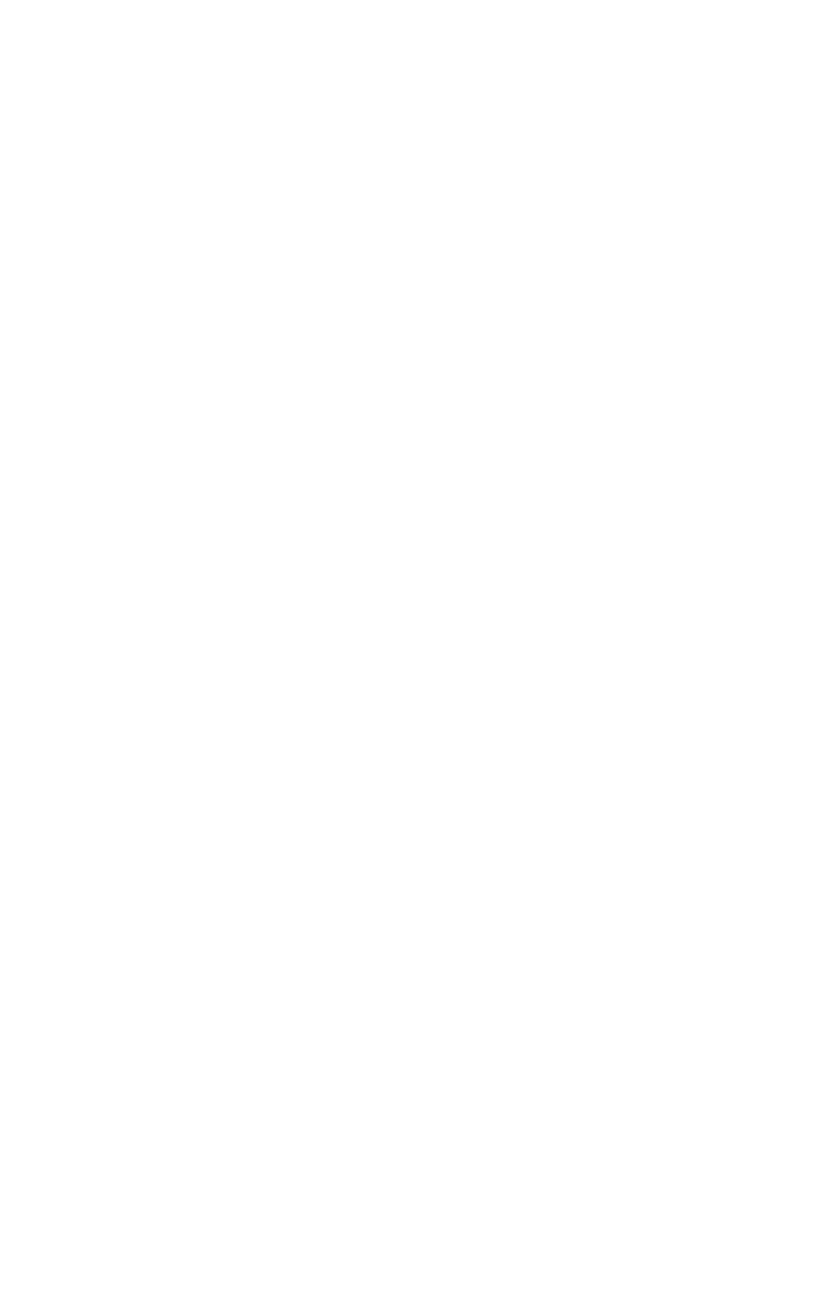
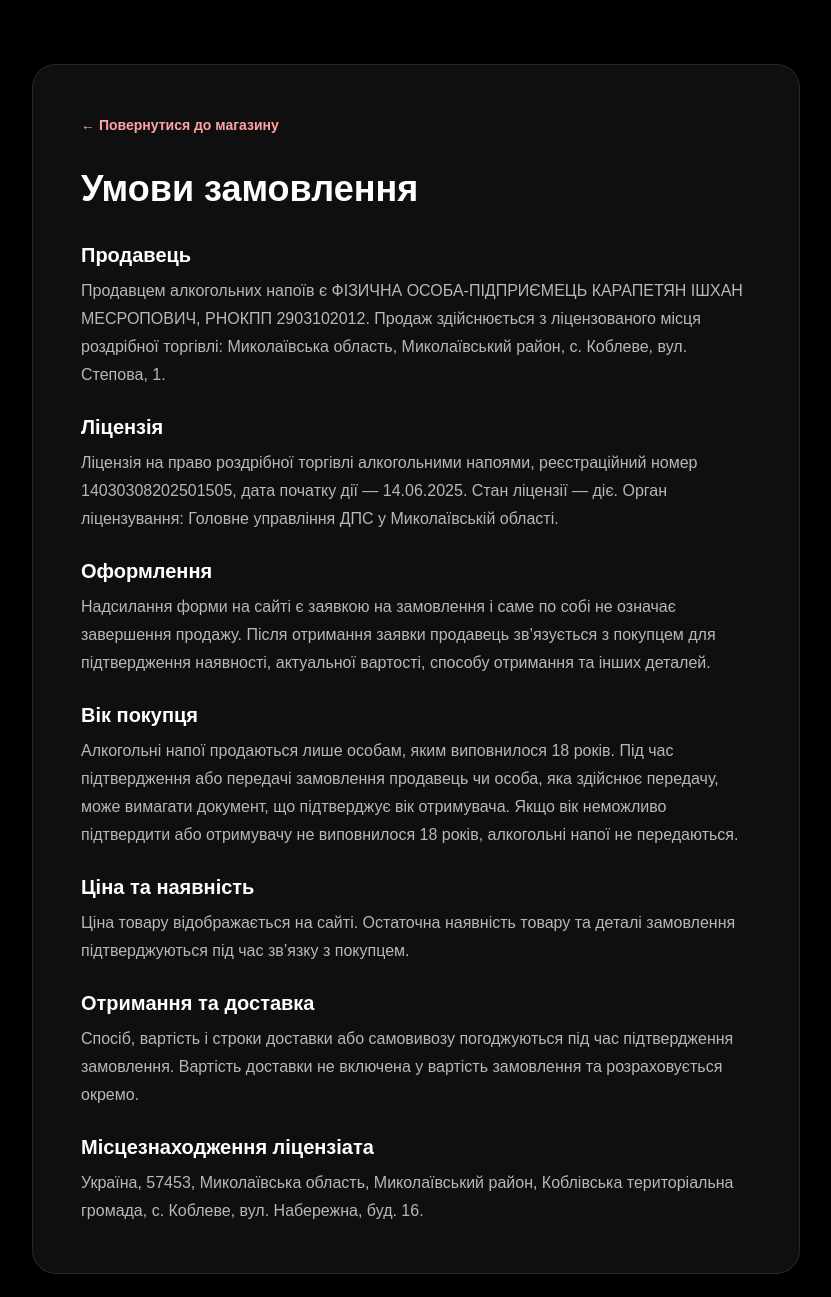
Before and after one commit to dankarapetian/koblivski-vyna, a Next.js app: page /terms in a window 1280 px wide. Before the commit this address had no page. Shown: the top 1297 px of the page, without its empty margins (224-1055 px from the left). Before the commit the page ends 800 px from the top, so only its background shows below. Built offline with nearby package versions, Linux system fonts and the light colour scheme.

Commit message:
Restore terms page with correct noindex SEO

```diff
--- a/app/terms/page.tsx
+++ b/app/terms/page.tsx
@@ -1,5 +1,59 @@
-import { permanentRedirect } from "next/navigation";
+import type { Metadata } from "next";
+import Link from "next/link";
+
+export const metadata: Metadata = {
+  title: "Умови замовлення | Коблевські вина",
+  description: "Умови замовлення на сайті Коблевські вина.",
+  alternates: {
+    canonical: "/terms",
+  },
+  robots: {
+    index: false,
+    follow: true,
+    googleBot: {
+      index: false,
+      follow: true,
+    },
+  },
+};
 
 export default function TermsPage() {
-  permanentRedirect("/");
+  return (
+    <main className="min-h-screen bg-black px-6 py-16 text-white">
+      <article className="mx-auto max-w-3xl rounded-3xl border border-white/10 bg-white/[0.06] p-7 md:p-12">
+        <Link href="/" className="text-sm font-bold text-red-300 hover:text-red-200">← Повернутися до магазину</Link>
+        <h1 className="mt-8 text-4xl font-black">Умови замовлення</h1>
+        <div className="mt-8 space-y-6 leading-7 text-white/70">
+          <section>
+            <h2 className="text-xl font-bold text-white">Продавець</h2>
+            <p className="mt-2">Продавцем алкогольних напоїв є ФІЗИЧНА ОСОБА-ПІДПРИЄМЕЦЬ КАРАПЕТЯН ІШХАН МЕСРОПОВИЧ, РНОКПП 2903102012. Продаж здійснюється з ліцензованого місця роздрібної торгівлі: Миколаївська область, Миколаївський район, с. Коблеве, вул. Степова, 1.</p>
+          </section>
+          <section>
+            <h2 className="text-xl font-bold text-white">Ліцензія</h2>
+            <p className="mt-2">Ліцензія на право роздрібної торгівлі алкогольними напоями, реєстраційний номер 14030308202501505, дата початку дії — 14.06.2025. Стан ліцензії — діє. Орган ліцензування: Головне управління ДПС у Миколаївській області.</p>
+          </section>
+          <section>
+            <h2 className="text-xl font-bold text-white">Оформлення</h2>
+            <p className="mt-2">Надсилання форми на сайті є заявкою на замовлення і саме по собі не означає завершення продажу. Після отримання заявки продавець зв’язується з покупцем для підтвердження наявності, актуальної вартості, способу отримання та інших деталей.</p>
+          </section>
+          <section>
+            <h2 className="text-xl font-bold text-white">Вік покупця</h2>
+            <p className="mt-2">Алкогольні напої продаються лише особам, яким виповнилося 18 років. Під час підтвердження або передачі замовлення продавець чи особа, яка здійснює передачу, може вимагати документ, що підтверджує вік отримувача. Якщо вік неможливо підтвердити або отримувачу не виповнилося 18 років, алкогольні напої не передаються.</p>
+          </section>
+          <section>
+            <h2 className="text-xl font-bold text-white">Ціна та наявність</h2>
+            <p className="mt-2">Ціна товару відображається на сайті. Остаточна наявність товару та деталі замовлення підтверджуються під час зв’язку з покупцем.</p>
+          </section>
+          <section>
+            <h2 className="text-xl font-bold text-white">Отримання та доставка</h2>
+            <p className="mt-2">Спосіб, вартість і строки доставки або самовивозу погоджуються під час підтвердження замовлення. Вартість доставки не включена у вартість замовлення та розраховується окремо.</p>
+          </section>
+          <section>
+            <h2 className="text-xl font-bold text-white">Місцезнаходження ліцензіата</h2>
+            <p className="mt-2">Україна, 57453, Миколаївська область, Миколаївський район, Коблівська територіальна громада, с. Коблеве, вул. Набережна, буд. 16.</p>
+          </section>
+        </div>
+      </article>
+    </main>
+  );
 }
```
